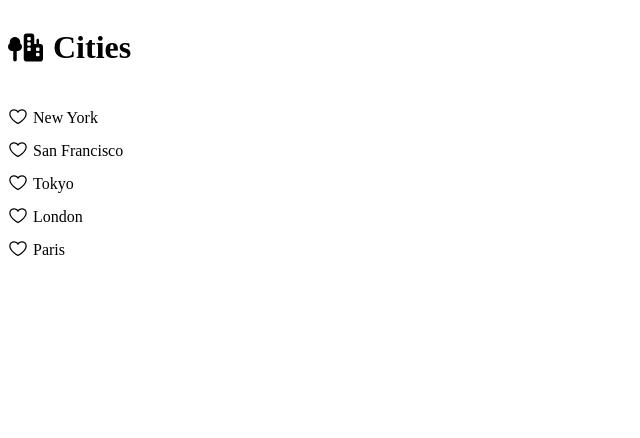
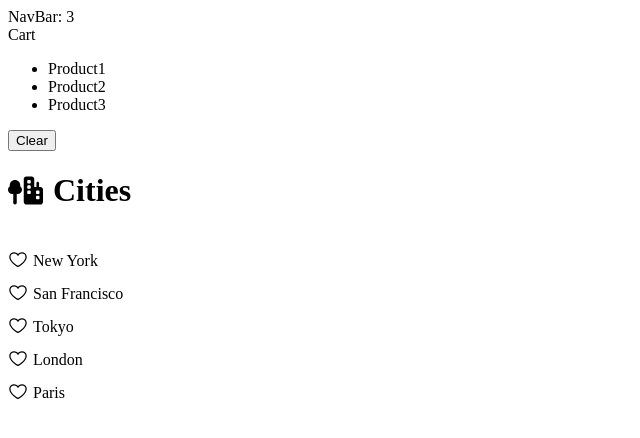
Before and after one commit to Piyush9724/LearningReact, a React (Vite) app: page / in a window 1280 px wide. Shown: the top 438 px of the page, without its empty margins (0-640 px from the left). Built offline with nearby package versions, Linux system fonts and the light colour scheme.

Commit message:
Sharing state btn Components

```diff
--- a/src/App.tsx
+++ b/src/App.tsx
@@ -2,15 +2,32 @@ import ListGroup from "./components/ListGroup";
 import Alert from "./components/Alert";
 import Button from "./components/Button";
 import { useState } from "react";
+import { NavBar } from "./components/NavBar";
+import { Cart } from "./components/Cart";
 
 function App() {
   //initialize props to be sent to the component
   let items = ["New York", "San Francisco", "Tokyo", "London", "Paris"];
   const handleSelectedItem = (item: string) => console.log(item);
+
+  const [cartItems, setCartItems] = useState([
+    "Product1",
+    "Product2",
+    "Product3",
+  ]);
+
   return (
-    <div>
-      <ListGroup items={items} headings="Cities" onSelectItem={handleSelectedItem} />
-    </div>
+    <>
+      <NavBar cartItemsCounts={cartItems.length} />
+      <Cart cartItems={cartItems} onClear={() => setCartItems([])} />
+      <div>
+        <ListGroup
+          items={items}
+          headings="Cities"
+          onSelectItem={handleSelectedItem}
+        />
+      </div>
+    </>
   );
 
   /* const handleClick = (counter: number) => {
--- /dev/null
+++ b/src/components/Cart/Cart.tsx
@@ -0,0 +1,22 @@
+import React from "react";
+
+interface CartProps {
+  cartItems: string[];
+  onClear: () => void;
+}
+
+const Cart = ({ cartItems, onClear }: CartProps) => {
+  return (
+    <>
+      <div>Cart</div>
+      <ul>
+        {cartItems.map((item) => (
+          <li key={item}> {item} </li>
+        ))}
+      </ul>
+      <button onClick={onClear} >Clear</button>
+    </>
+  );
+};
+
+export default Cart;
--- /dev/null
+++ b/src/components/Cart/index.ts
@@ -0,0 +1 @@
+export { default as Cart } from './Cart';
--- /dev/null
+++ b/src/components/NavBar/NavBar.tsx
@@ -0,0 +1,13 @@
+import React from 'react'
+
+interface NavBarProps {
+    cartItemsCounts: number
+}
+
+const NavBar = ({cartItemsCounts}: NavBarProps) => {
+  return (
+    <div>NavBar: {cartItemsCounts}</div>
+  )
+}
+
+export default NavBar
--- /dev/null
+++ b/src/components/NavBar/index.ts
@@ -0,0 +1 @@
+export { default as NavBar } from './NavBar';
```
Also changed, not shown: src/components/NavBar/NavBar.Module.css (added, +33 -0 lines), src/components/Cart/Cart.Module.css (added).
